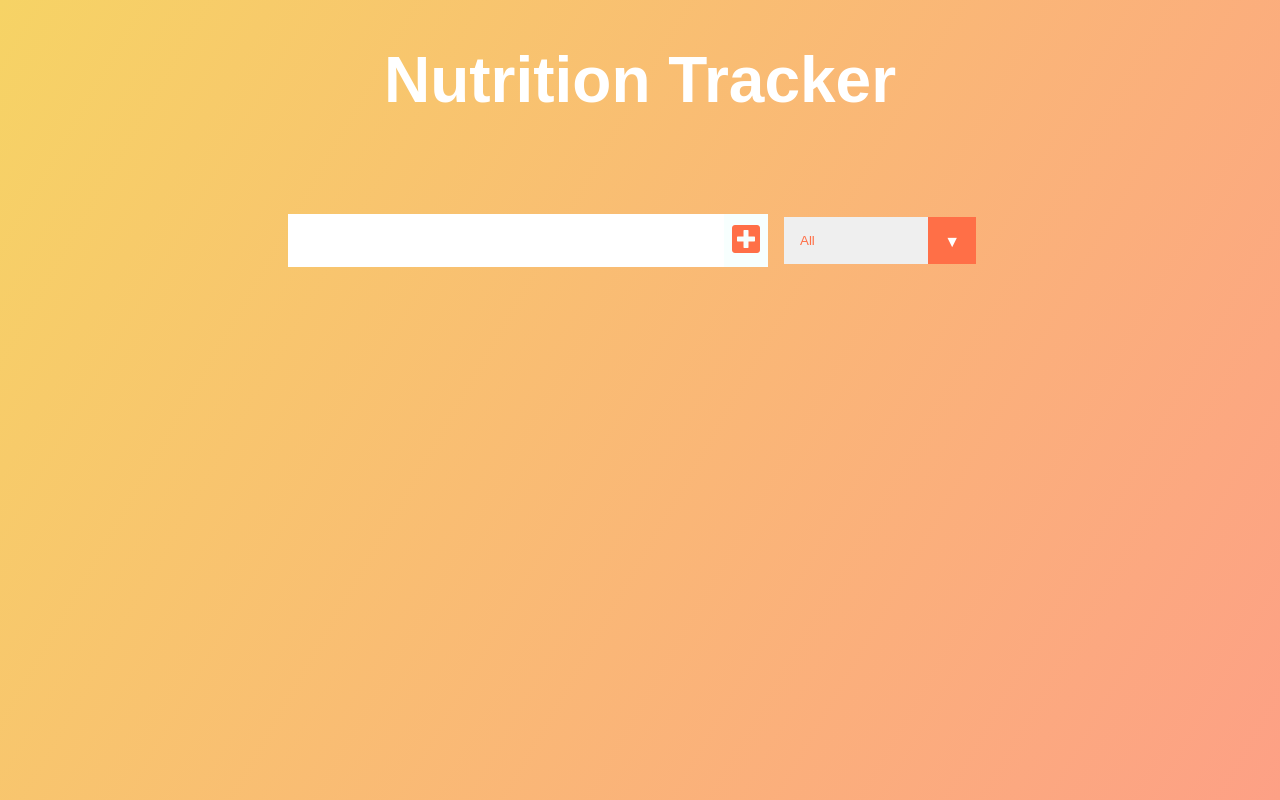
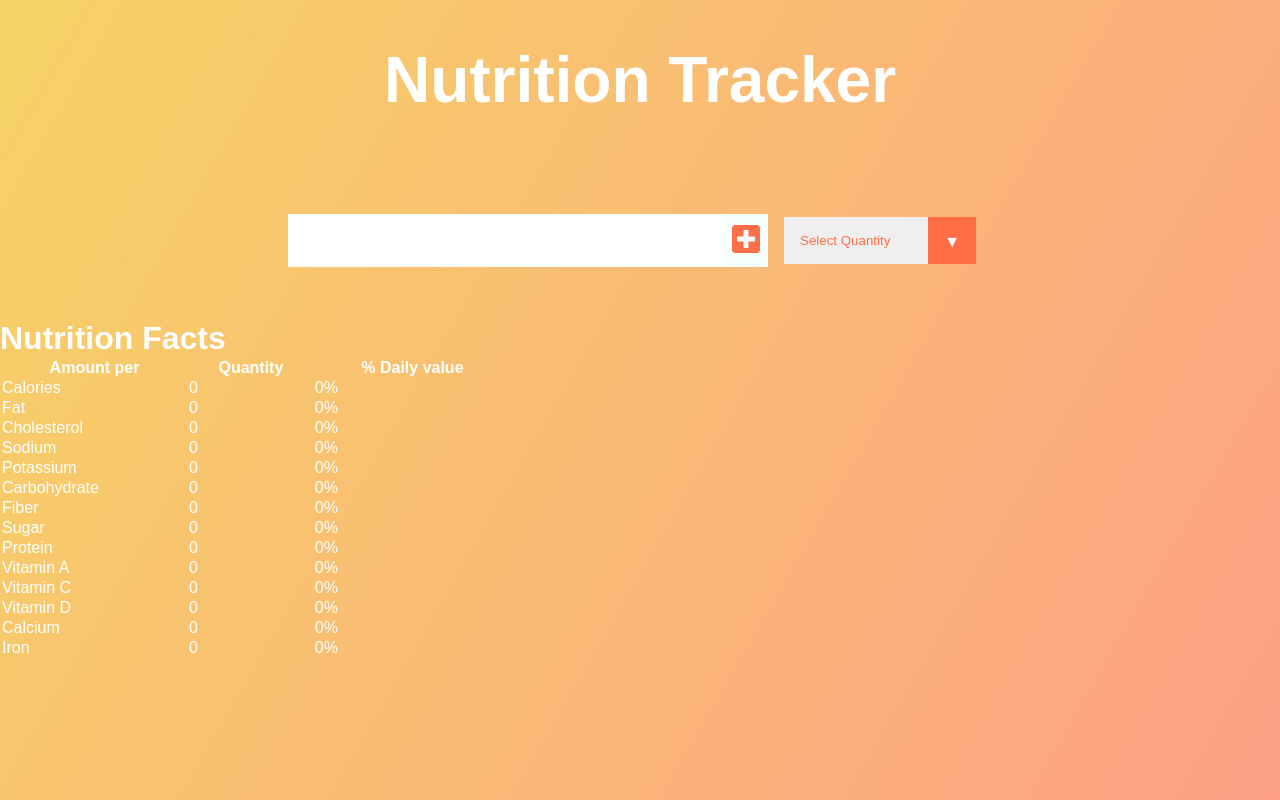
Before and after one commit to dl805387/nutrition-tracker, a React (Create React App) app: page / in a window 1280 px wide. Built offline with nearby package versions, Linux system fonts and the light colour scheme.

Commit message:
made table for NutriFacts and add event for select

```diff
--- a/src/App.css
+++ b/src/App.css
@@ -137,3 +137,7 @@
     transform: scale(1.5);
   }
   */
+
+  .nutri-table {
+    width: 40%;
+  }
--- a/src/App.js
+++ b/src/App.js
@@ -1,23 +1,27 @@
 import './App.css';
 import React, { useState } from "react";
-//import Form from './Components/Form';
+import Form from './Components/Form';
+import NutriFacts from './Components/NutriFacts';
 // 1%20100grams%20apple       // git add -A
 
 function App() {
-  var APP_ID = "cb858920";
-  var APP_KEY = "23e79631876defaed65d9e35dd579c67";
-  const [input, setInput] = useState("");             // update code to include the %20, quantity, and size
-  var items = [];
+  const [name, setName] = useState("");
 
-  async function searchFood(e) {
-    e.preventDefault(); // prevents page from reloading
-    var url = "https://api.edamam.com/api/nutrition-data?app_id=" + APP_ID + "&app_key=" + APP_KEY + "&ingr=" + input;
-    items = await fetch(url).then(res => res.json()); // await allows the fetch to complete before moving on to rest of code
-    //console.log(items.totalNutrients.ENERC_KCAL.quantity);
-    //console.log(items);
-
-    setInput("");
-  }
+  // these are states for nutrition facts
+  const [calories, setCalories] = useState(0);
+  const [fat, setFat] = useState(0);
+  const [cholesterol, setCholesterol] = useState(0);
+  const [sodium, setSodium] = useState(0);
+  const [potassium, setPotassium] = useState(0);
+  const [carbs, setCarbs] = useState(0);
+  const [fiber, setFiber] = useState(0);
+  const [sugar, setSugar] = useState(0);
+  const [protein, setProtein] = useState(0);
+  const [vitaminA, setVitaminA] = useState(0);
+  const [vitaminC, setVitaminC] = useState(0);
+  const [vitaminD, setVitaminD] = useState(0);
+  const [calcium, setCalcium] = useState(0);
+  const [iron, setIron] = useState(0);
 
   return (
     <div className="App">
@@ -25,19 +29,17 @@ function App() {
         <h1>Nutrition Tracker</h1>
       </header>
 
-      <form className="search-form" onSubmit={searchFood}>
-        <input type="text" className="food-input"  onChange={event => setInput(event.target.value)}  value={input} />
-        <button className="food-button" type="submit">
-          <i className="fas fa-plus-square"></i>
-        </button>
-        <div className="select">
-          <select className="filter-food">
-            <option value="all">All</option>
-            <option value="completed">Completed</option>
-            <option value="uncompleted">Uncompleted</option>
-          </select>
-        </div>
-      </form>
+      <Form
+        setName = {setName} setCalories = {setCalories} setFat = {setFat} setCholesterol = {setCholesterol} setSodium = {setSodium}
+        setPotassium = {setPotassium} setCarbs = {setCarbs} setFiber = {setFiber} setSugar = {setSugar} setProtein = {setProtein}
+        setVitaminA = {setVitaminA} setVitaminC = {setVitaminC} setVitaminD = {setVitaminD} setCalcium = {setCalcium} setIron = {setIron}
+      />
+
+      <NutriFacts
+        name = {name}  calories = {calories} fat = {fat} cholesterol = {cholesterol} sodium = {sodium}
+        potassium = {potassium} carbs = {carbs} fiber = {fiber} sugar = {sugar} protein = {protein}
+        vitaminA = {vitaminA} vitaminC = {vitaminC} vitaminD = {vitaminD} calcium = {calcium} iron = {iron}
+      />
 
     </div>
   );
--- a/src/Components/Form.js
+++ b/src/Components/Form.js
@@ -1,8 +1,64 @@
-import React from 'react';
+import React, { useState } from "react";
 
-function Form() {
+function Form(props) {
+    var APP_ID = "cb858920";
+    var APP_KEY = "23e79631876defaed65d9e35dd579c67";
+    var items = []; // this holds the data from the API
+    const [input, setInput] = useState("");             // update code to include the %20, quantity, and size
+    const [status, setStatus] = useState("");
+
+    async function searchFood(e) {
+        e.preventDefault(); // prevents page from reloading
+        var url = "https://api.edamam.com/api/nutrition-data?app_id=" + APP_ID + "&app_key=" + APP_KEY + "&ingr=" + "1%20" + status + "%20" + input;
+        items = await fetch(url).then(res => res.json()); // await allows the fetch to complete before moving on to rest of code
+        console.log(items);
+        capitalizeFirstLetter(input)
+        setInput("");
+        setNutrition();
+    }
+
+    function capitalizeFirstLetter(string) {
+        props.setName(string.charAt(0).toUpperCase() + string.slice(1));
+    }
+
+    function setNutrition() {
+        props.setCalories(items.calories.toFixed(2));
+        props.setFat(items.totalNutrients.FAT.quantity.toFixed(2));
+        props.setCholesterol(items.totalNutrients.CHOLE.quantity.toFixed(2));
+        props.setSodium(items.totalNutrients.NA.quantity.toFixed(2));
+        props.setPotassium(items.totalNutrients.K.quantity.toFixed(2));
+        props.setCarbs(items.totalNutrients.CHOCDF.quantity.toFixed(2));
+        props.setFiber(items.totalNutrients.FIBTG.quantity.toFixed(2));
+        props.setSugar(items.totalNutrients.SUGAR.quantity.toFixed(2));
+        props.setProtein(items.totalNutrients.PROCNT.quantity.toFixed(2));
+        props.setVitaminA(items.totalNutrients.VITA_RAE.quantity.toFixed(2));
+        props.setVitaminC(items.totalNutrients.VITC.quantity.toFixed(2));
+        props.setVitaminD(items.totalNutrients.VITD.quantity.toFixed(2));
+        props.setCalcium(items.totalNutrients.CA.quantity.toFixed(2));
+        props.setIron(items.totalNutrients.FE.quantity.toFixed(2));
+    }
+
+    // const statusHandler = (e) => {
+    //     setStatus(e.target.value);
+    // }
+
     return(
-        <p></p>
+        <div>
+            <form className="search-form" onSubmit={searchFood}>
+                <input type="text" className="food-input"  onChange={event => setInput(event.target.value)}  value={input} />
+                <button className="food-button" type="submit">
+                    <i className="fas fa-plus-square"></i>
+                </button>
+                <div className="select">
+                    <select className="filter-food" onChange={event => setStatus(event.target.value)} >
+                        <option value="default" selected disabled>Select Quantity</option>
+                        <option value="small">Small</option>
+                        <option value="medium">Medium</option>
+                        <option value="large">Large</option>
+                    </select>
+                </div>
+            </form>
+        </div>
     );
 }
 
--- /dev/null
+++ b/src/Components/NutriFacts.js
@@ -0,0 +1,91 @@
+import React, { useState } from "react";
+
+function NutriFacts(props) {
+    return(
+        <div>
+            <h1> {props.name} Nutrition Facts</h1>
+            <table className="nutri-table" >
+                <tbody>
+                    <tr>
+                        <th>Amount per </th>
+                        <th>Quantity</th>
+                        <th>% Daily value</th>
+                    </tr>
+                    <tr>
+                        <td>Calories</td>
+                        <td>{props.calories}</td>
+                        <td>0%</td>
+                    </tr>
+                    <tr>
+                        <td>Fat</td>
+                        <td>{props.fat}</td>
+                        <td>0%</td>
+                    </tr>
+                    <tr>
+                        <td>Cholesterol</td>
+                        <td>{props.cholesterol}</td>
+                        <td>0%</td>
+                    </tr>
+                    <tr>
+                        <td>Sodium</td>
+                        <td>{props.sodium}</td>
+                        <td>0%</td>
+                    </tr>
+                    <tr>
+                        <td>Potassium</td>
+                        <td>{props.potassium}</td>
+                        <td>0%</td>
+                    </tr>
+                    <tr>
+                        <td>Carbohydrate</td>
+                        <td>{props.carbs}</td>
+                        <td>0%</td>
+                    </tr>
+                    <tr>
+                        <td>Fiber</td>
+                        <td>{props.fiber}</td>
+                        <td>0%</td>
+                    </tr>
+                    <tr>
+                        <td>Sugar</td>
+                        <td>{props.sugar}</td>
+                        <td>0%</td>
+                    </tr>
+                    <tr>
+                        <td>Protein</td>
+                        <td>{props.protein}</td>
+                        <td>0%</td>
+                    </tr>
+                    <tr>
+                        <td>Vitamin A</td>
+                        <td>{props.vitaminA}</td>
+                        <td>0%</td>
+                    </tr>
+                    <tr>
+                        <td>Vitamin C</td>
+                        <td>{props.vitaminC}</td>
+                        <td>0%</td>
+                    </tr>
+                    <tr>
+                        <td>Vitamin D</td>
+                        <td>{props.vitaminD}</td>
+                        <td>0%</td>
+                    </tr>
+                    <tr>
+                        <td>Calcium</td>
+                        <td>{props.calcium}</td>
+                        <td>0%</td>
+                    </tr>
+                    <tr>
+                        <td>Iron</td>
+                        <td>{props.iron}</td>
+                        <td>0%</td>
+                    </tr>
+
+                </tbody>
+            </table>
+        </div>
+    );
+}
+
+export default NutriFacts;
```
Also changed, not shown: src/Components/FoodList.js (+5 -3 lines), 1 other file (tests, documents, lock files or other folders).
